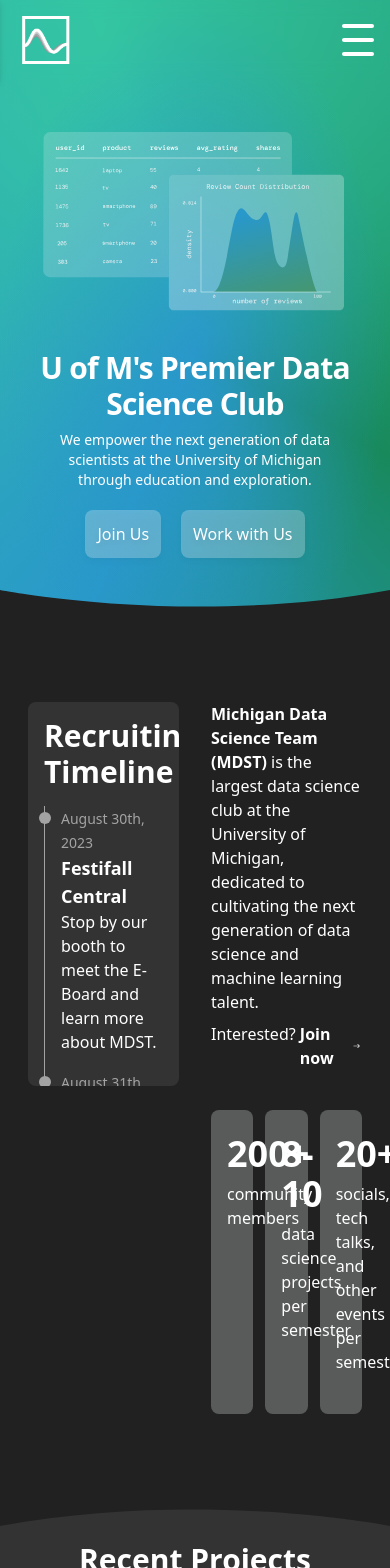
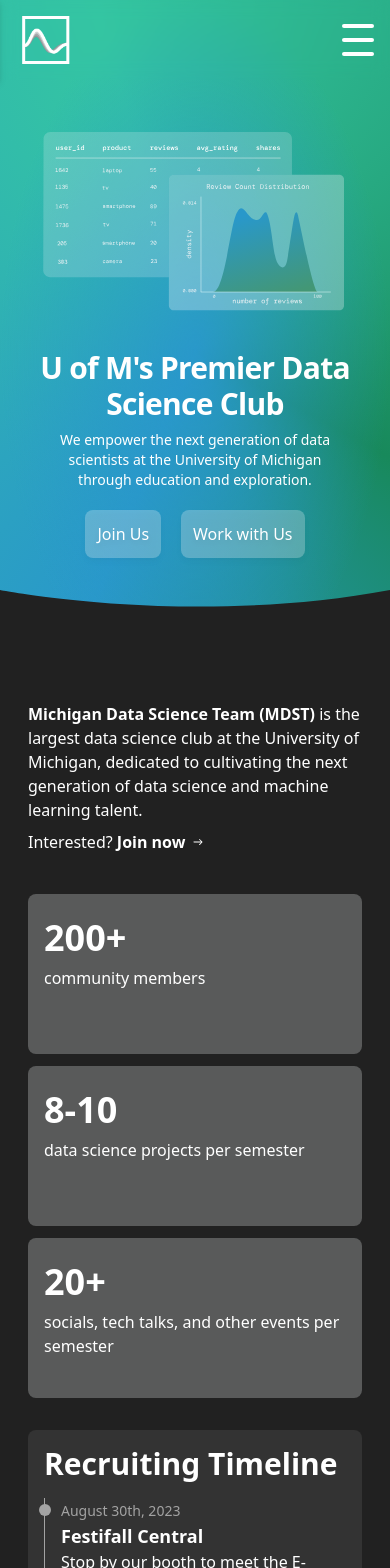
Before and after one commit to MichiganDataScienceTeam/official-website, a Next.js app: page / in a window 390 px wide. Shown: the top 1568 px of the page. Built offline with nearby package versions, Linux system fonts and the light colour scheme.

Commit message:
Added flex support + styling with no timeline

```diff
--- a/pages/index.jsx
+++ b/pages/index.jsx
@@ -47,14 +47,20 @@ export default function Home({ sponsors, projects, timeline }) {
           />
         </div>
       </Hero>
-      <div className="container mx-auto px-7 grid gap-8 grid-cols-2">
+      <div
+        className={`container mx-auto px-7  ${
+          timeline.show_on_homepage
+            ? "grid gap-8 lg:grid-cols-2 lg:grid-rows-1 grid-auto-rows flex-row-reverse"
+            : "flex max-w-6xl"
+        }`}
+      >
         {timeline.show_on_homepage && (
           <div className="bg-grey p-4 sm:p-8 rounded-lg overflow-auto max-h-96">
             <h2 className="text-3xl font-bold mb-4">{timeline.title}</h2>
             <Timeline events={timeline.events} />
           </div>
         )}
-        <div>
+        <div className="lg:order-none order-first">
           <div className="xl:text-xl lg:text-lg text-base font-light tracking-normal">
             <span className="font-bold">Michigan Data Science Team (MDST)</span>{" "}
             is the largest data science club at the University of Michigan,
@@ -71,7 +77,7 @@ export default function Home({ sponsors, projects, timeline }) {
               <Icon name="arrow-stem-left" className="my-auto" />
             </Link>
           </div>
-          <div className="grid grid-cols-3 gap-3 mt-10">
+          <div className="grid md:grid-cols-3 md:grid-rows-1 grid-cols-1 grid-rows-3 gap-3 mt-10">
             <Factbox fact="200+" closer="community members"></Factbox>
             <Factbox
               fact="8-10"
```
